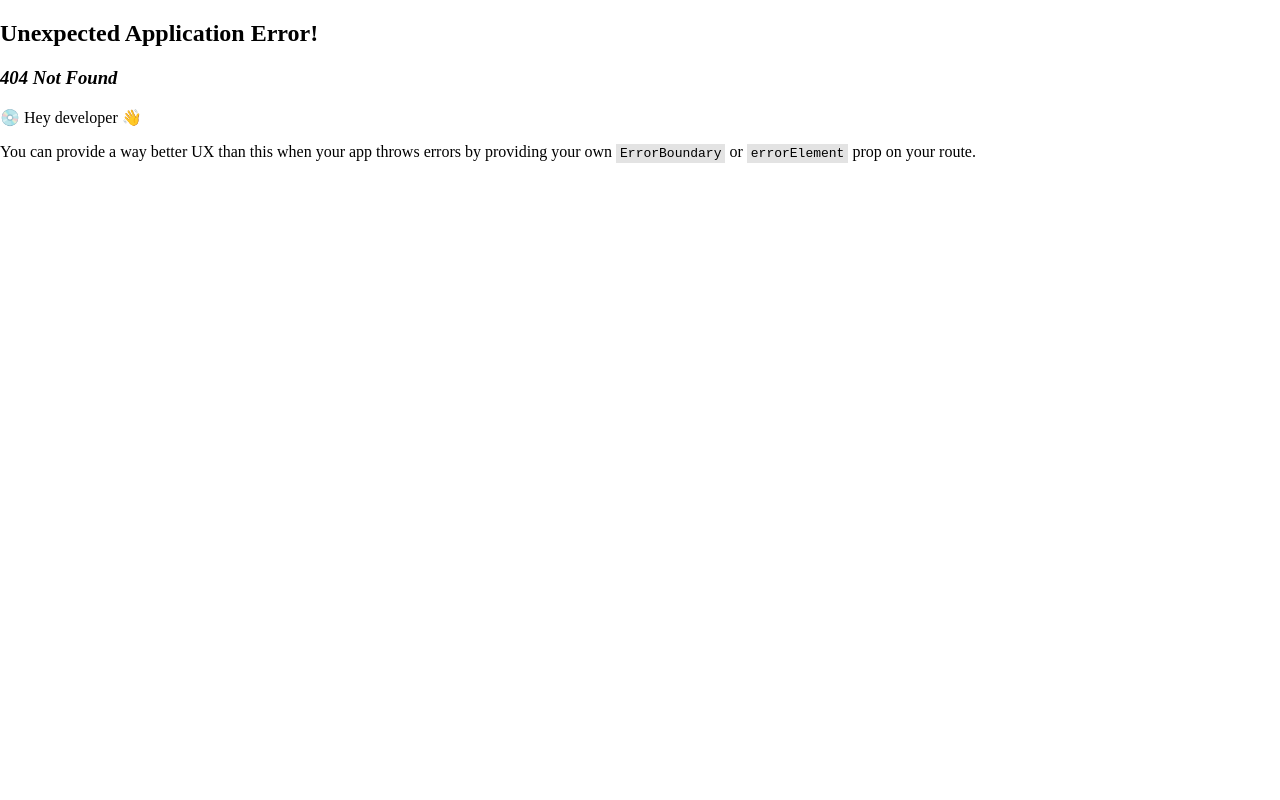
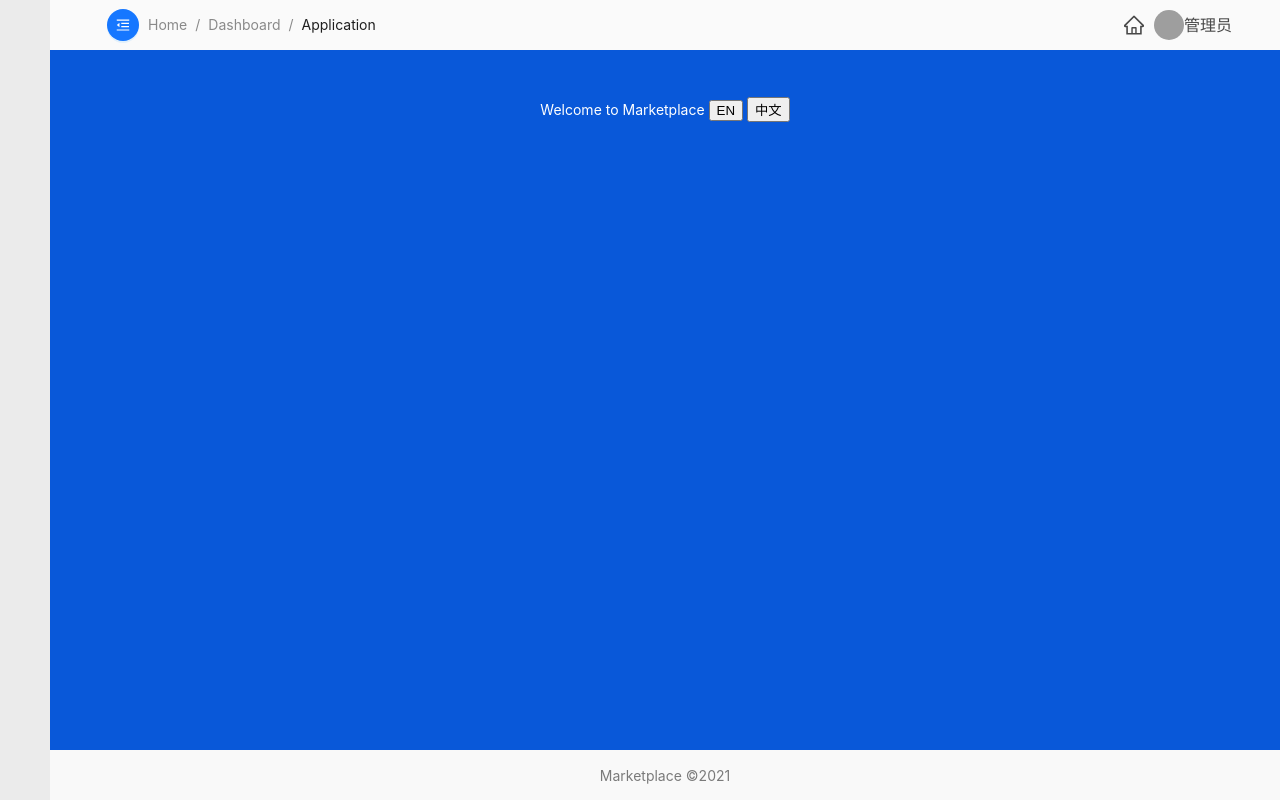
Before and after one commit to Roseing-Queen/marketplace_office, a React (Vite) app: page /dashboard in a window 1280 px wide. Before the commit this address had no page. Built offline with nearby package versions, Linux system fonts and the light colour scheme; grey boxes are pictures that could not be loaded.

Commit message:
1.Writing of multi-language related codes and related configurations

```diff
--- a/package.json
+++ b/package.json
@@ -20,6 +20,7 @@
     "echarts": "^5.5.1",
     "eslint-define-config": "^2.1.0",
     "husky": "^9.1.6",
+    "i18next": "^23.15.2",
     "js-cookie": "^3.0.5",
     "localforage": "^1.10.0",
     "lodash": "^4.17.21",
@@ -28,6 +29,7 @@
     "qs": "^6.13.0",
     "react": "^18.3.1",
     "react-dom": "^18.3.1",
+    "react-i18next": "^15.0.2",
     "react-redux": "^9.1.2",
     "react-refresh": "^0.14.2",
     "react-router": "^6.26.2",
--- /dev/null
+++ b/src/language/index.ts
@@ -0,0 +1,29 @@
+// src/i18n.js
+import i18n from 'i18next';
+import { initReactI18next } from 'react-i18next';
+import en from "./modules/en.ts";
+import zh_cn from "./modules/zh_cn.ts";
+
+i18n
+    .use(initReactI18next) // 将 React i18next 连接到 i18next
+    .init({
+        resources: {
+            en: {
+                translation: {
+                    ...en
+                },
+            },
+            zh_cn: {
+                translation: {
+                    ...zh_cn
+                },
+            },
+        },
+        lng: "en", // 默认语言
+        fallbackLng: "en", // 备用语言
+        interpolation: {
+            escapeValue: false, // React 已经安全处理
+        },
+    });
+
+export default i18n;
--- /dev/null
+++ b/src/language/modules/en.ts
@@ -0,0 +1,5 @@
+export default {
+    dashboard: {
+        welcome: 'Welcome to Marketplace',
+    },
+}
--- /dev/null
+++ b/src/language/modules/zh_cn.ts
@@ -0,0 +1,5 @@
+export default {
+   dashboard:{
+       welcome: "欢迎",
+   }
+}
--- a/src/layout/modules/LayoutHeader/index.scss
+++ b/src/layout/modules/LayoutHeader/index.scss
@@ -31,6 +31,14 @@
   height: 100%;
   display: flex;
   flex-direction: row;
-  justify-content: space-between;
+  justify-content: flex-end;
   align-items: center;
 }
+.avatar{
+  width: 100%;
+  height: 50px;
+  display: flex;
+  flex-direction: row;
+  align-items: center;
+  justify-content: space-between;
+}
--- a/src/layout/modules/LayoutHeader/index.tsx
+++ b/src/layout/modules/LayoutHeader/index.tsx
@@ -1,11 +1,30 @@
 import {Header} from "antd/lib/layout/layout";
 import React from "react";
 import './index.scss'
-import {Breadcrumb, Button} from "antd";
-import {HomeOutlined, MenuFoldOutlined} from "@ant-design/icons";
+import {Breadcrumb, Button, Dropdown, Space} from "antd";
+import {HomeOutlined, MenuFoldOutlined, UserOutlined} from "@ant-design/icons";
 import {toggleSidebar} from "../../../redux/modules/layout.tsx";
 import {useDispatch} from "react-redux";
+import {MenuProps} from "antd/es/menu/menu";
+import {useNavigate} from "react-router";
+
+let DropdownData: MenuProps;
+
 const LayoutHeader = () => {
+    let router = useNavigate()
+    DropdownData =  {
+        theme: 'light',
+        mode: 'horizontal',
+        items: [{
+            key: '1',
+            label: '个人中心',
+            icon: <UserOutlined/>,
+            onClick: () => {
+                router('/personal')
+            }
+        }
+        ],
+    }
     const dispatch = useDispatch();
     const updateStatus = () => {
         dispatch(toggleSidebar())
@@ -26,7 +45,6 @@ const LayoutHeader = () => {
                                 title: 'Home',
                             },
                             {
-                                href: '',
                                 title: 'Dashboard',
                             },
                             {
@@ -36,7 +54,21 @@ const LayoutHeader = () => {
                     />
                 </div>
                 <div className={"HeaderOption"}>
-                    <HomeOutlined size={24} color={"#0e0e0e"}/>
+                    <HomeOutlined style={{fontSize: '20px', color: '#484848', marginRight: '10px'}}/>
+                    <Dropdown menu={DropdownData}>
+                        <a onClick={(e) => e.preventDefault()} style={{height: '50px'}}>
+                            <Space style={{color: '#484848'}}>
+                                <div className={'avatar'}><img
+                                    src={'https://zos.alipayobjects.com/rmsportal/ODTLcjxAfvqbxHnVXCYX.png'}
+                                    style={{width: '30px', height: '30px', borderRadius: '50%'}}/>
+                                    <span style={{
+                                        fontSize: '16px',
+                                        fontWeight: '500',
+                                        color: '#484848'
+                                    }}>{"管理员"}</span></div>
+                            </Space>
+                        </a>
+                    </Dropdown>
                 </div>
             </div>
         </Header>
--- a/src/main.tsx
+++ b/src/main.tsx
@@ -5,6 +5,8 @@ import store from "./redux";
 import React from "react";
 import {RouterProvider} from "react-router";
 import router from "./router";
+import './language/index.ts'
+
 
 createRoot(document.getElementById('root')!).render(
     <Provider store={store}>
--- /dev/null
+++ b/src/views/System/dashboard/index.tsx
@@ -0,0 +1,12 @@
+import React from "react";
+import {useTranslation} from "react-i18next";
+
+const Dashboard = () => {
+  const { t, i18n } = useTranslation();
+  const changeLanguage = (lng:string) => {
+    i18n.changeLanguage(lng);
+  };
+  return <div>{t("dashboard.welcome")} <button onClick={() => changeLanguage("en")}>EN</button> <button onClick={() => changeLanguage("zh_cn")}>中文</button></div>;
+};
+
+export default Dashboard;
--- /dev/null
+++ b/src/views/System/personal/index.tsx
@@ -0,0 +1,7 @@
+import React from "react";
+
+const Personal = () => {
+  return <div>Personal</div>;
+};
+
+export default Personal;
--- /dev/null
+++ b/src/views/user/login.tsx
@@ -0,0 +1,7 @@
+import React from "react";
+
+const Login = () => {
+  return <div>Login Page</div>;
+};
+
+export default Login;
```
Also changed, not shown: mock/index.ts (added, +7 -0 lines), src/router/index.tsx (+16 -1 lines), 1 other file (tests, documents, lock files or other folders).
